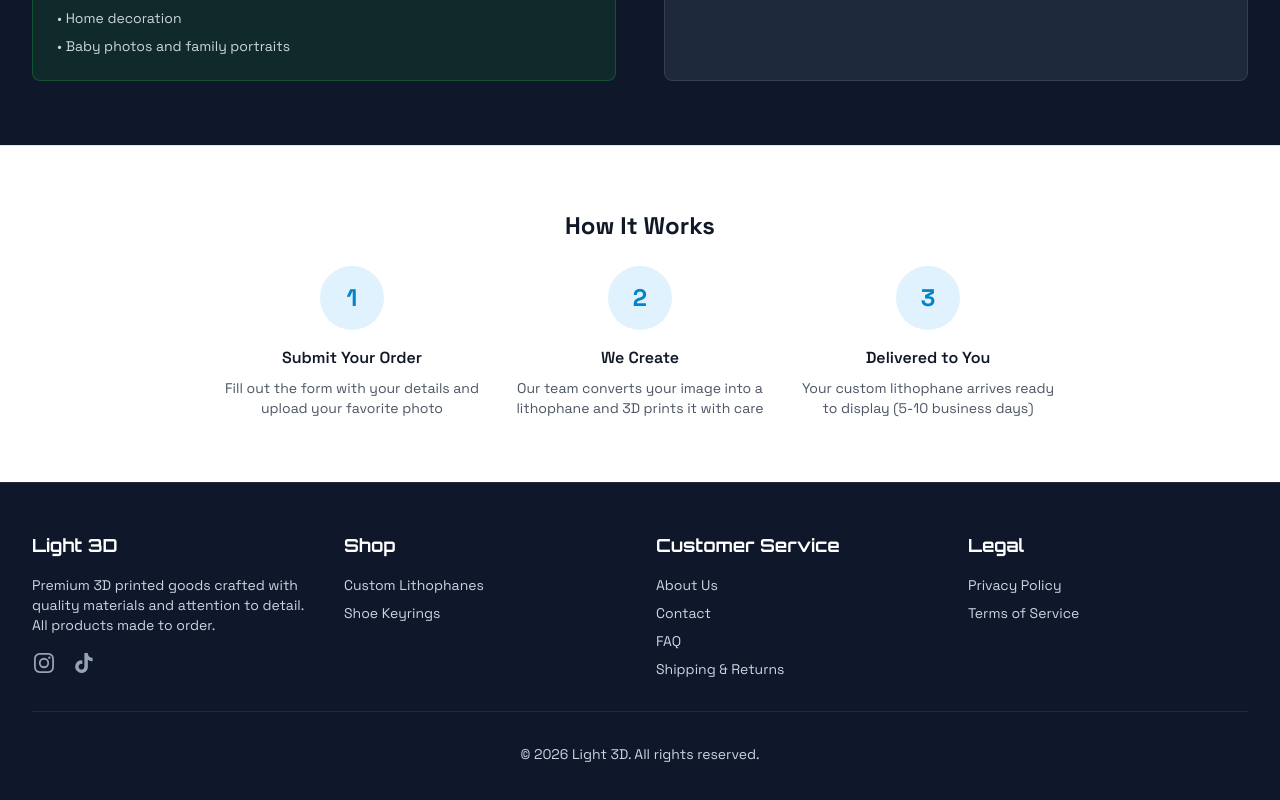
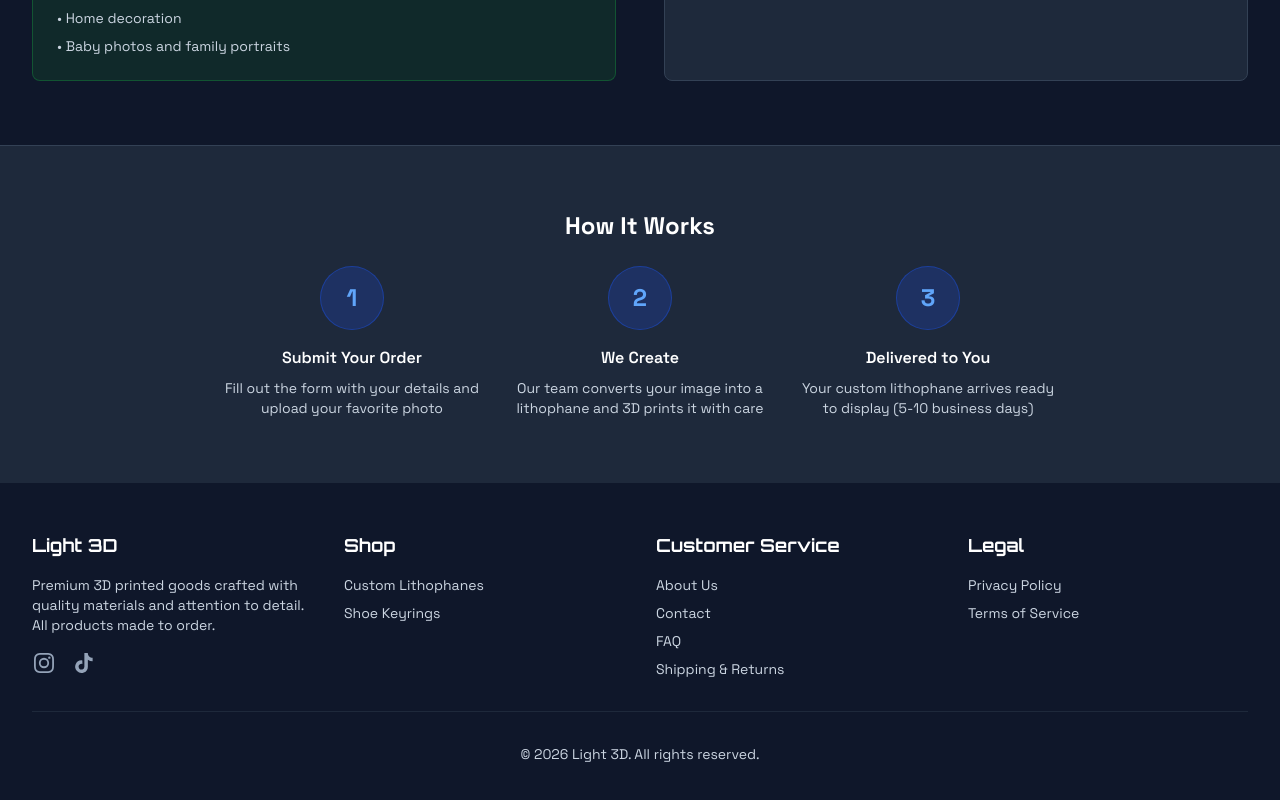
Before and after one commit to KaikitisN/3d-gelo, a React (Vite) app: page /custom-lithophane in a window 1280 px wide. Shown: the part 1795-2595 px from the top of the page. Built offline with nearby package versions, Linux system fonts and the light colour scheme.

Commit message:
Fix CustomLithophane How It Works section dark theme

```diff
--- a/src/pages/CustomLithophane.tsx
+++ b/src/pages/CustomLithophane.tsx
@@ -341,34 +341,34 @@ Note: Delivery charge (€3) will be added to final price.
       </div>
 
       {/* Additional Info Section */}
-      <div className="bg-white border-t border-gray-200 py-16">
+      <div className="bg-slate-800 border-t border-slate-700 py-16">
         <div className="max-w-4xl mx-auto px-4 sm:px-6 lg:px-8">
-          <h2 className="text-2xl font-bold text-gray-900 mb-6 text-center">How It Works</h2>
+          <h2 className="text-2xl font-bold text-white mb-6 text-center">How It Works</h2>
           <div className="grid md:grid-cols-3 gap-8">
             <div className="text-center">
-              <div className="bg-primary-100 rounded-full w-16 h-16 flex items-center justify-center mx-auto mb-4">
-                <span className="text-2xl font-bold text-primary-600">1</span>
+              <div className="bg-blue-900/50 rounded-full w-16 h-16 flex items-center justify-center mx-auto mb-4 border border-blue-700/50">
+                <span className="text-2xl font-bold text-blue-400">1</span>
               </div>
-              <h3 className="font-semibold text-gray-900 mb-2">Submit Your Order</h3>
-              <p className="text-sm text-gray-600">
+              <h3 className="font-semibold text-white mb-2">Submit Your Order</h3>
+              <p className="text-sm text-slate-300">
                 Fill out the form with your details and upload your favorite photo
               </p>
             </div>
             <div className="text-center">
-              <div className="bg-primary-100 rounded-full w-16 h-16 flex items-center justify-center mx-auto mb-4">
-                <span className="text-2xl font-bold text-primary-600">2</span>
+              <div className="bg-blue-900/50 rounded-full w-16 h-16 flex items-center justify-center mx-auto mb-4 border border-blue-700/50">
+                <span className="text-2xl font-bold text-blue-400">2</span>
               </div>
-              <h3 className="font-semibold text-gray-900 mb-2">We Create</h3>
-              <p className="text-sm text-gray-600">
+              <h3 className="font-semibold text-white mb-2">We Create</h3>
+              <p className="text-sm text-slate-300">
                 Our team converts your image into a lithophane and 3D prints it with care
               </p>
             </div>
             <div className="text-center">
-              <div className="bg-primary-100 rounded-full w-16 h-16 flex items-center justify-center mx-auto mb-4">
-                <span className="text-2xl font-bold text-primary-600">3</span>
+              <div className="bg-blue-900/50 rounded-full w-16 h-16 flex items-center justify-center mx-auto mb-4 border border-blue-700/50">
+                <span className="text-2xl font-bold text-blue-400">3</span>
               </div>
-              <h3 className="font-semibold text-gray-900 mb-2">Delivered to You</h3>
-              <p className="text-sm text-gray-600">
+              <h3 className="font-semibold text-white mb-2">Delivered to You</h3>
+              <p className="text-sm text-slate-300">
                 Your custom lithophane arrives ready to display (5-10 business days)
               </p>
             </div>
```
